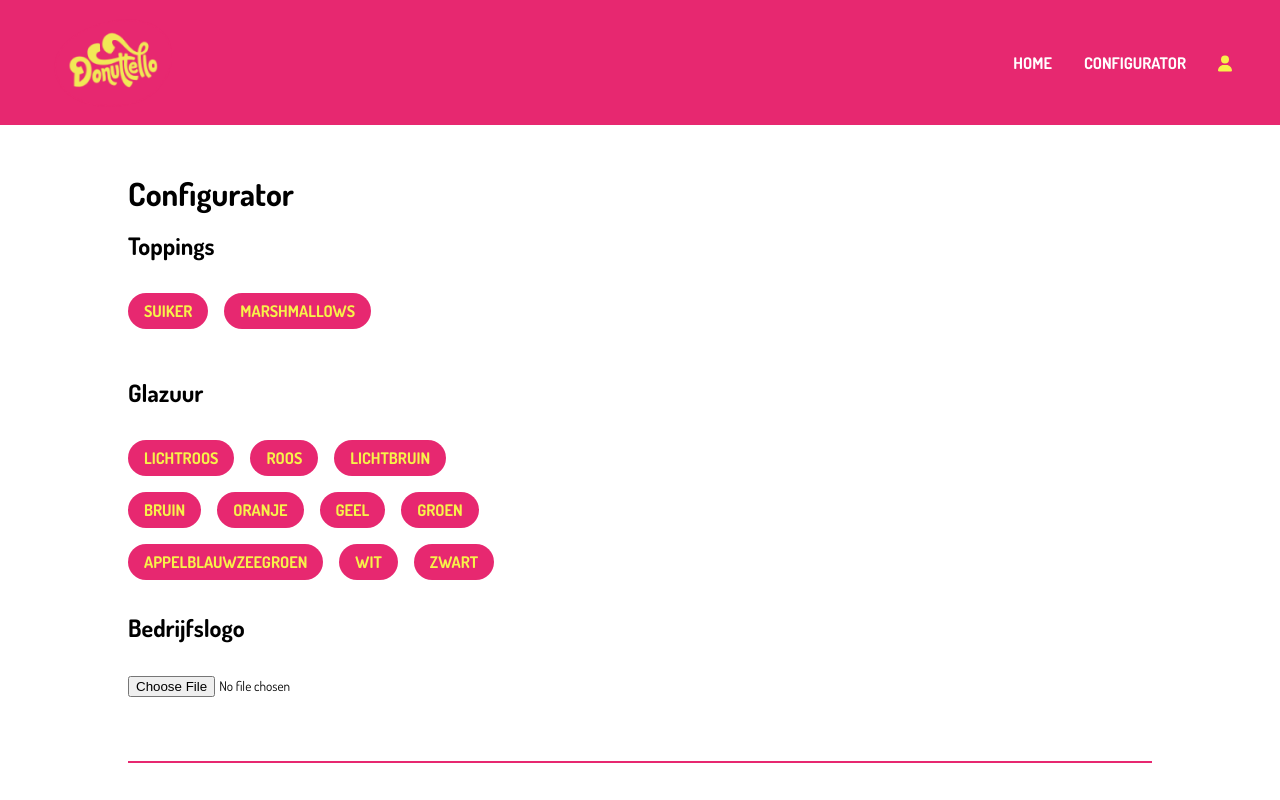
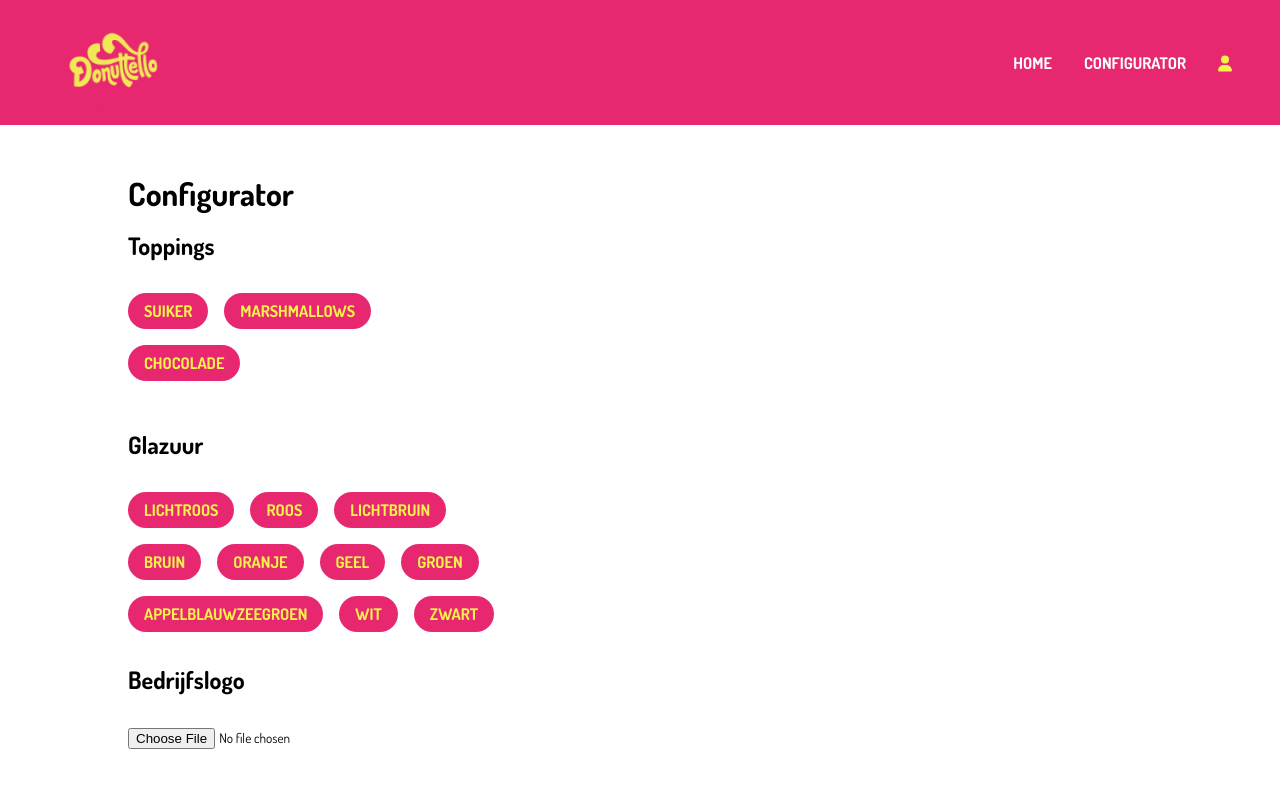
Before and after one commit to SenneChristiaens/Donuttello_Frontend, a Vue app: page /configurator in a window 1280 px wide. Shown: the top 800 px of the page. Built offline with nearby package versions, Linux system fonts and the light colour scheme; no server answers.

Commit message:
feat: add chocolat topping to configurator

```diff
--- a/src/components/Three.vue
+++ b/src/components/Three.vue
@@ -50,7 +50,7 @@ scene.add(directionalLight);
 // import donut gltf
 let donut;
 const gltfLoaderDonut = new GLTFLoader();
-gltfLoaderDonut.load("/model/Donut_marshmallows.gltf", (gltf) => {
+gltfLoaderDonut.load("/model/Donut_chocolate.gltf", (gltf) => {
   donut = gltf.scene;
   gltf.scene.scale.set(5, 5, 5);
   gltf.scene.position.set(0, 0, 0);
@@ -88,10 +88,19 @@ animate();
 function sprinkles_true() {
   donut.children[2].visible = true;
   donut.children[3].visible = false;
+  donut.children[4].visible = false;
 }
 
 function marshmallows_true() {
   donut.children[3].visible = true;
+  donut.children[2].visible = false;
+  donut.children[4].visible = false;
+
+}
+
+function chocolate_true() {
+  donut.children[4].visible = true;
+  donut.children[3].visible = false;
   donut.children[2].visible = false;
 }
 
@@ -185,6 +194,7 @@ function hideSuiker() {
     <h2>Toppings</h2>
     <button @click="sprinkles_true(); showSuiker();">Suiker</button>
     <button @click="marshmallows_true(); hideSuiker();">Marshmallows</button>
+    <button @click="chocolate_true(); hideSuiker();">Chocolade</button>
     <div class="suiker">
       <h2>Suiker</h2>
       <button @click="roos_sprinkles">rood</button>
```
Also changed, not shown: 1 other file (tests, documents, lock files or other folders).
